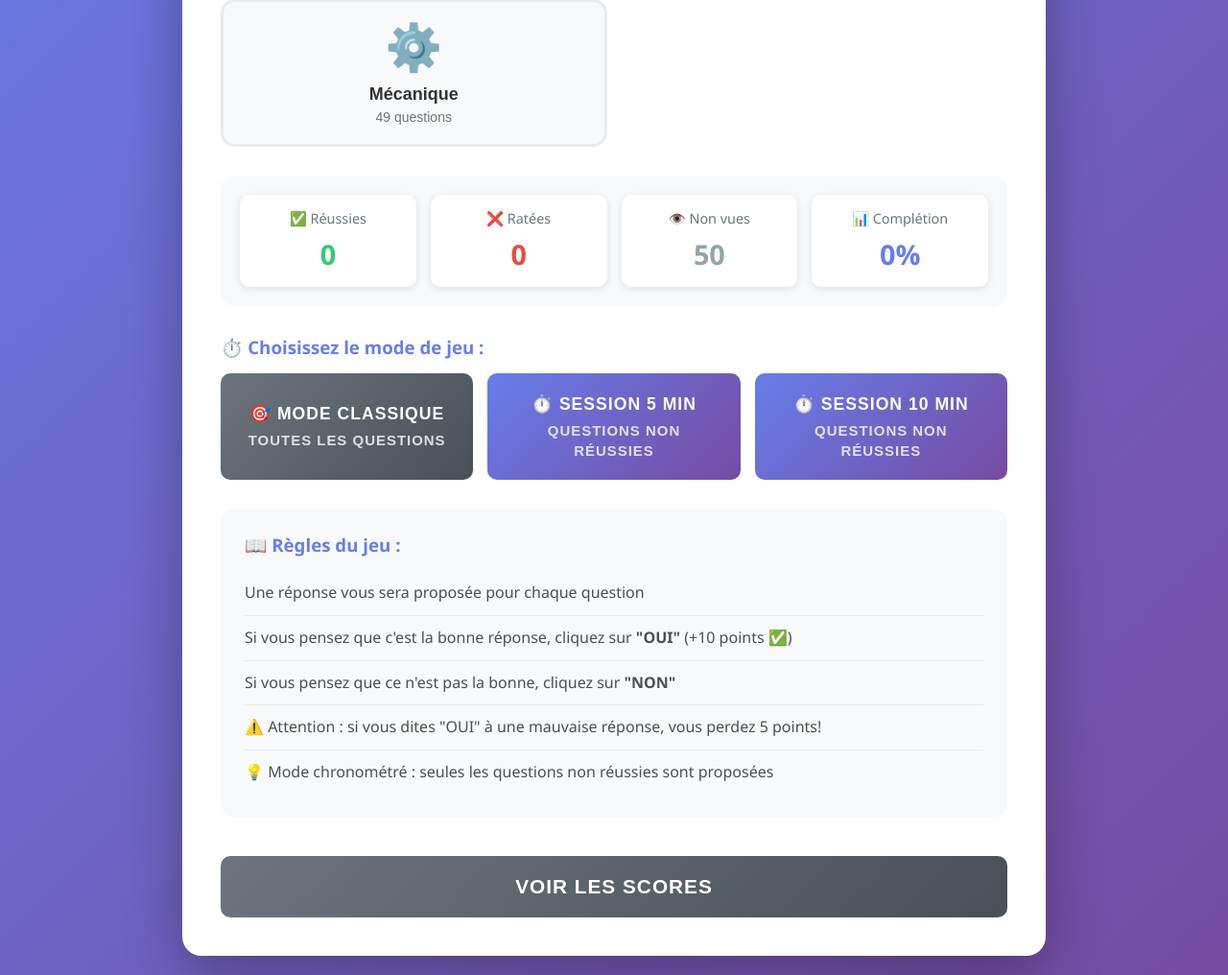
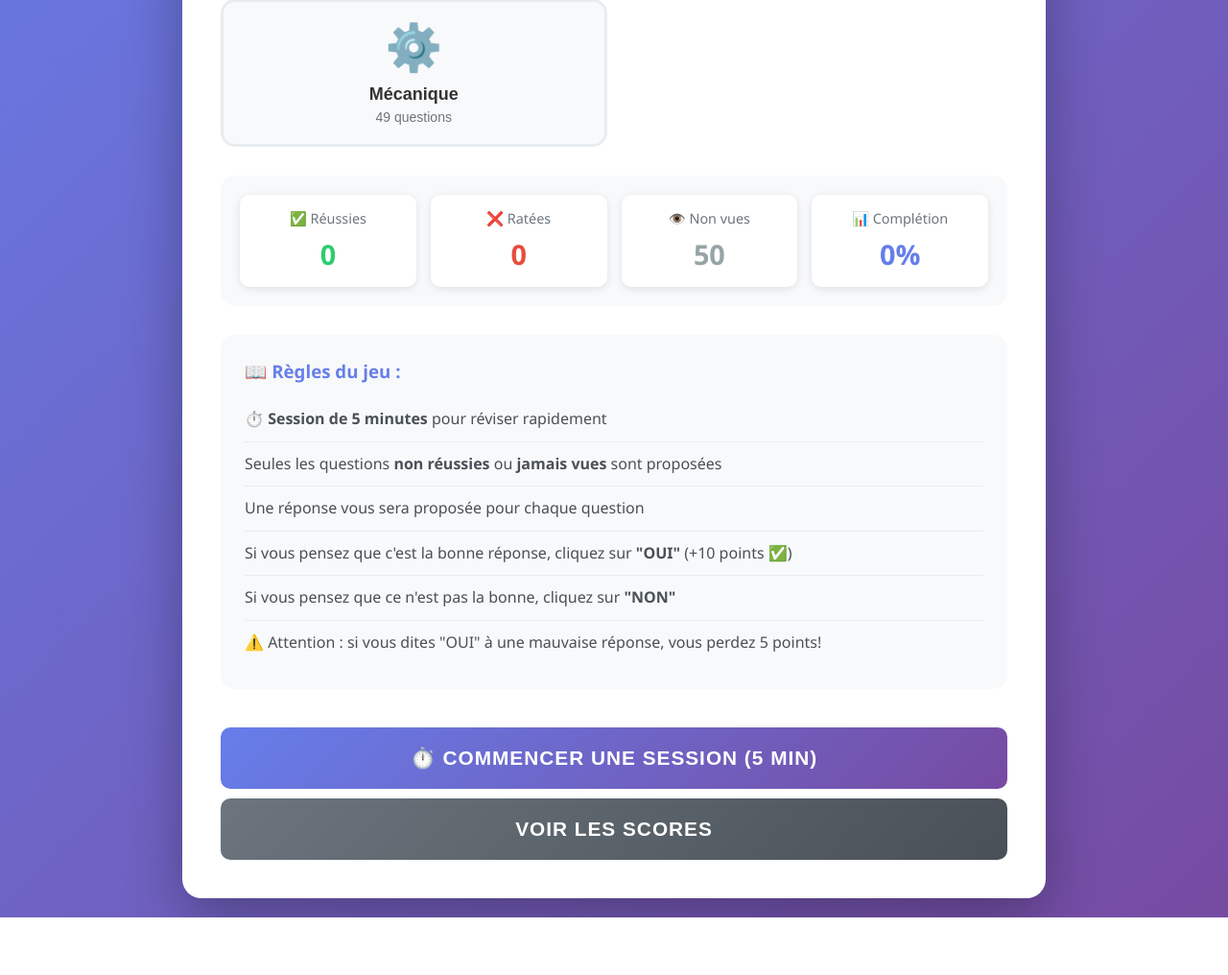
Before and after one commit to Reluzapro/quiz-game, a Flask app: page / in a window 1280 px wide. Shown: the part 427-1443 px from the top of the page at 96% size. After the commit the page ends 1383 px from the top, so only its background shows below. Run offline with Flask 3, Linux system fonts and the light colour scheme; the visitor is signed in with stand-in values (Sample User, id 1); data that the repository does not hold is empty.

Commit message:
Ajout PostgreSQL pour persistance des données + Mode 5 min uniquement

```diff
--- a/app.py
+++ b/app.py
@@ -12,11 +12,10 @@
 import json
 from datetime import datetime
 from pathlib import Path
+from config import Config
 
 app = Flask(__name__)
-app.secret_key = 'votre_cle_secrete_123456'
-app.config['SQLALCHEMY_DATABASE_URI'] = 'sqlite:///thermodynamics_game.db'
-app.config['SQLALCHEMY_TRACK_MODIFICATIONS'] = False
+app.config.from_object(Config)
 
 db = SQLAlchemy(app)
 login_manager = LoginManager(app)
--- a/requirements.txt
+++ b/requirements.txt
@@ -3,3 +3,4 @@
 Flask-Login==0.6.2
 Werkzeug==2.3.0
 gunicorn==21.2.0
+psycopg2-binary==2.9.9
--- a/templates/index.html
+++ b/templates/index.html
@@ -26,35 +26,19 @@
                     <!-- Les stats seront chargées dynamiquement -->
                 </div>
 
-                <div class="game-modes">
-                    <h3>⏱️ Choisissez le mode de jeu :</h3>
-                    <div class="mode-buttons">
-                        <button class="btn btn-secondary btn-mode" onclick="startGame(currentMatiere, 0)">
-                            🎯 Mode Classique<br>
-                            <small>Toutes les questions</small>
-                        </button>
-                        <button class="btn btn-primary btn-mode" onclick="startGame(currentMatiere, 5)">
-                            ⏱️ Session 5 min<br>
-                            <small>Questions non réussies</small>
-                        </button>
-                        <button class="btn btn-primary btn-mode" onclick="startGame(currentMatiere, 10)">
-                            ⏱️ Session 10 min<br>
-                            <small>Questions non réussies</small>
-                        </button>
-                    </div>
-                </div>
-
                 <div class="rules">
                     <h3>📖 Règles du jeu :</h3>
                     <ul>
+                        <li>⏱️ <strong>Session de 5 minutes</strong> pour réviser rapidement</li>
+                        <li>Seules les questions <strong>non réussies</strong> ou <strong>jamais vues</strong> sont proposées</li>
                         <li>Une réponse vous sera proposée pour chaque question</li>
                         <li>Si vous pensez que c'est la bonne réponse, cliquez sur <strong>"OUI"</strong> (+10 points ✅)</li>
                         <li>Si vous pensez que ce n'est pas la bonne, cliquez sur <strong>"NON"</strong></li>
                         <li>⚠️ Attention : si vous dites "OUI" à une mauvaise réponse, vous perdez 5 points!</li>
-                        <li>💡 Mode chronométré : seules les questions non réussies sont proposées</li>
                     </ul>
                 </div>
 
+                <button class="btn btn-primary btn-large" onclick="startGame(currentMatiere, 5)">⏱️ Commencer une session (5 min)</button>
                 <button id="resume-btn" class="btn btn-warning btn-large" onclick="resumeGame()" style="display: none;">📂 Reprendre la partie</button>
                 <button class="btn btn-secondary btn-large" onclick="showScores()">Voir les scores</button>
             </div>
```
Also changed, not shown: config.py (+11 -1 lines).
